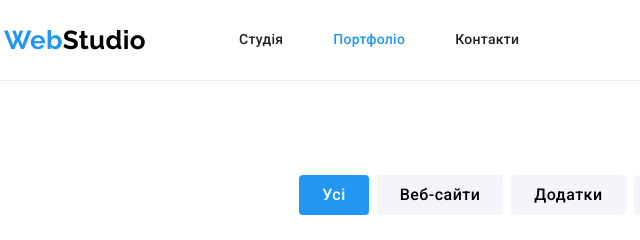
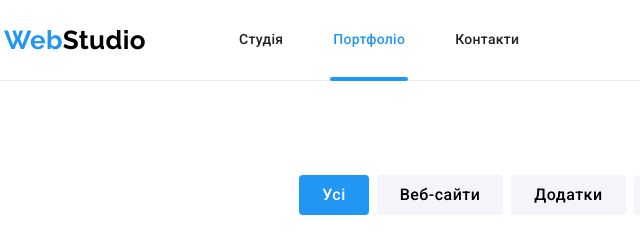
Before and after one commit to VasylDanylevych/goit-markup-hw-05, a plain HTML site: page portfolio.html in a window 1280 px wide. Shown: the top 240 px of the page, 51-691 px from the left. Drawn offline with nearby package versions, Linux system fonts and the light colour scheme.

Commit message:
Update styles.css

```diff
--- a/css/styles.css
+++ b/css/styles.css
@@ -103,12 +103,27 @@ img {
     letter-spacing: 0.02em;
     font-weight: 500;
 }
+
 .site-nav .link:hover,
 .site-nav .link:focus {
     color: var(--accent-color);
 }
+
 .site-nav .current {
+    position: relative;
     color: var(--accent-color);
+}
+
+.item .current::after {
+    content: "";
+    display: block;
+    position: absolute;
+    width: calc(100% + 6px);
+    left: -3px;
+    height: 4px;
+    bottom: -1px;
+    background-color: var(--accent-color);
+    border-radius: 2px;
 }
 
 .logo {
@@ -656,7 +671,7 @@ margin-bottom: 9px;
     justify-content: center;
 
     color: var(--white-color);
-    background-color: var(--accent-color);
+    background-color: rgba(33, 150, 243, 0.9);
 
     position: absolute;
     width: 100%;
```
